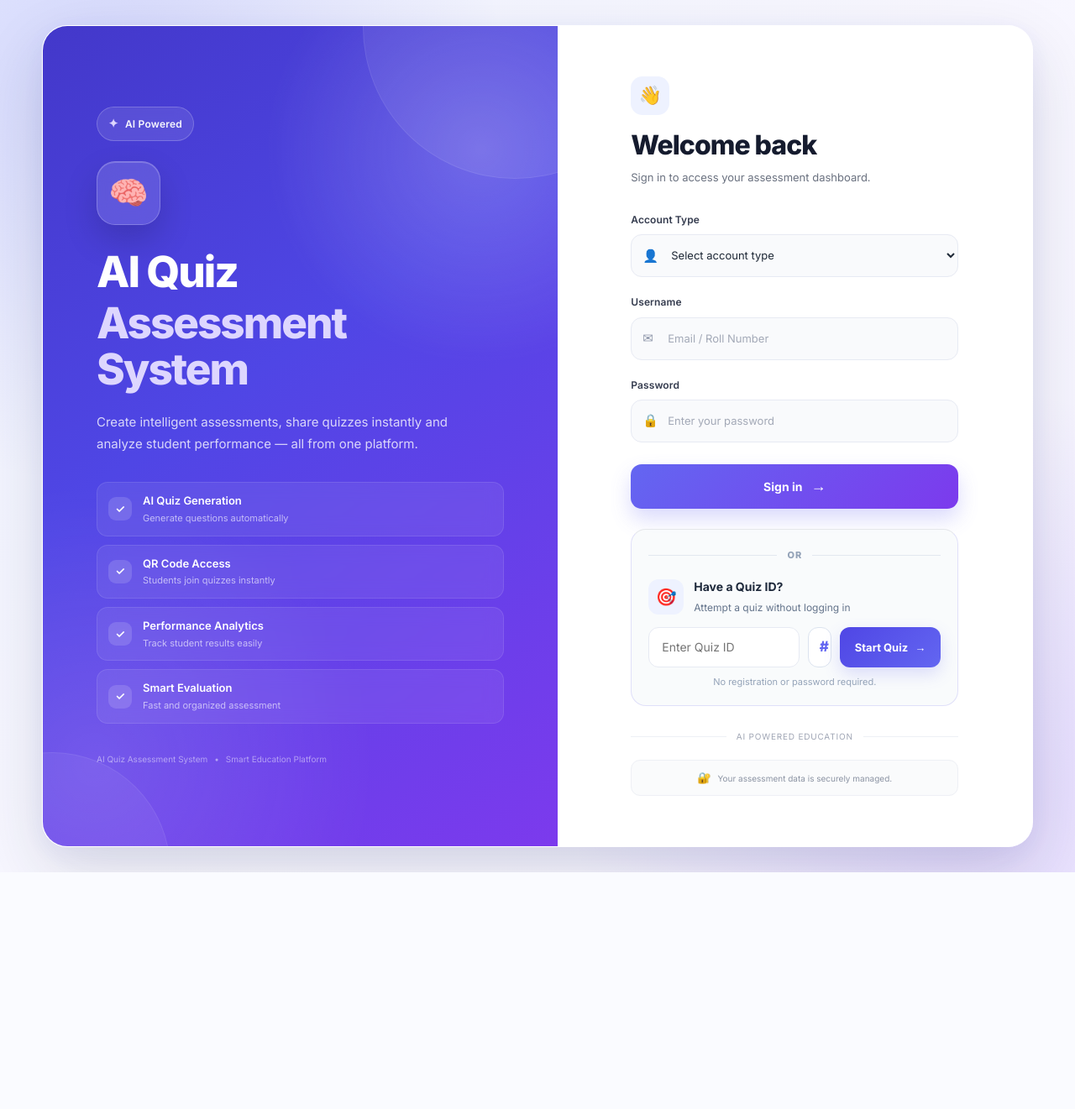
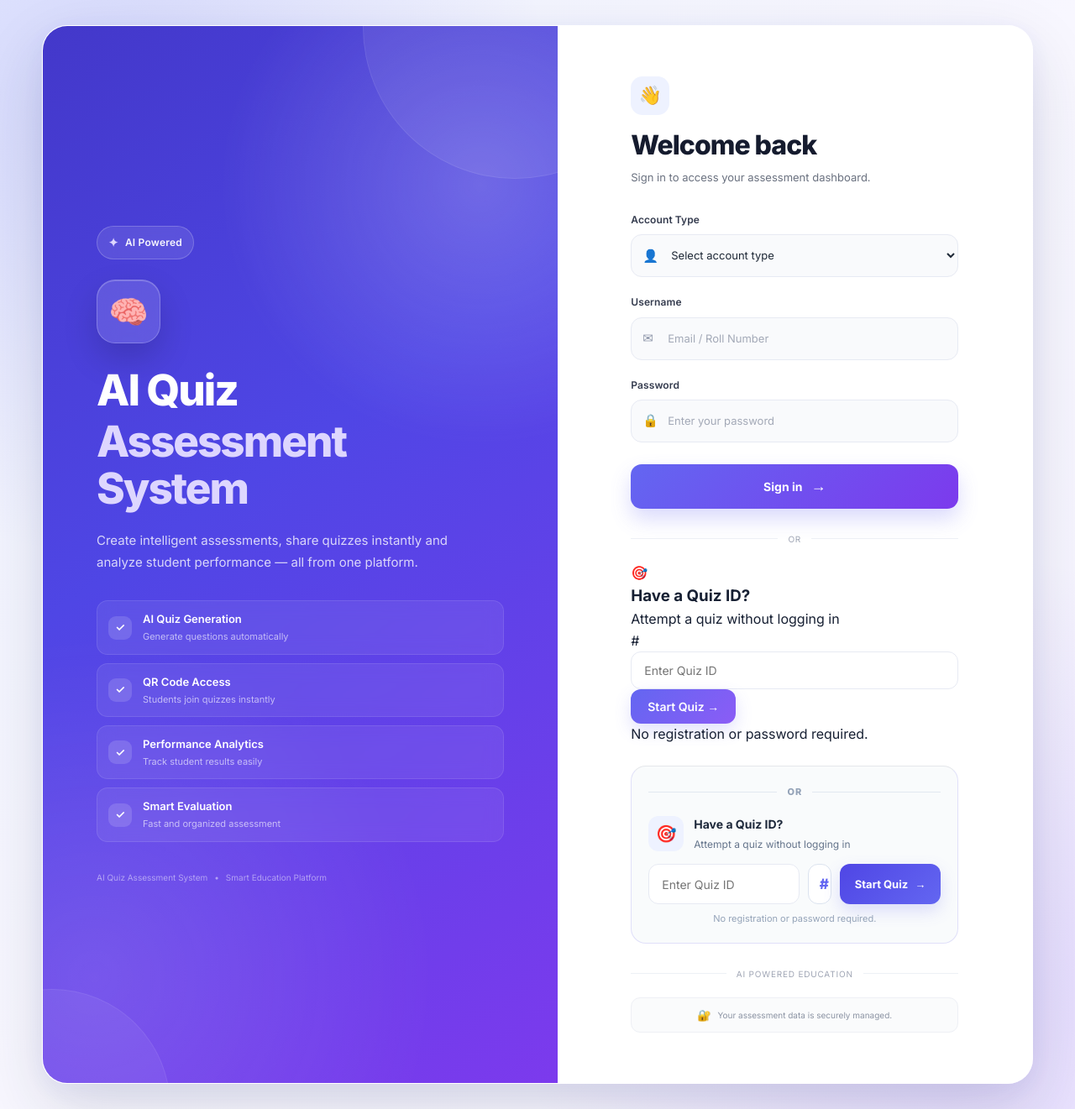
Before and after one commit to AdityaSingh0005/AI-QUIZ-ASSESSMENT-GPT-SYSTEM, a Flask app: page / in a window 1280 px wide. Shown: the whole page at 84% size. Before the commit the page ends 1039 px from the top, so only its background shows below. Run offline with Flask 3, Linux system fonts and the light colour scheme; some libraries are stand-ins or nearby versions.

Commit message:
Add direct quiz access by Quiz ID

```diff
--- a/templates/login.html
+++ b/templates/login.html
@@ -234,6 +234,76 @@
             </form>
 
 
+        <!-- =====================================================
+     GUEST QUIZ
+====================================================== -->
+
+<div class="guest-quiz-card">
+
+    <div class="login-divider">
+        <span>OR</span>
+    </div>
+
+
+    <div class="guest-quiz-header">
+
+        <div class="guest-quiz-icon">
+            🎯
+        </div>
+
+        <div>
+            <h3>
+                Have a Quiz ID?
+            </h3>
+
+            <p>
+                Attempt a quiz without logging in
+            </p>
+        </div>
+
+    </div>
+
+
+    <form
+        action="/guest_quiz"
+        method="POST"
+        class="guest-quiz-form"
+    >
+
+        <div class="guest-quiz-input-wrapper">
+
+            <span>
+                #
+            </span>
+
+            <input
+                type="number"
+                name="quiz_id"
+                placeholder="Enter Quiz ID"
+                min="1"
+                required
+            >
+
+        </div>
+
+
+        <button
+            type="submit"
+            class="guest-quiz-button">
+
+            Start Quiz
+            <span>→</span>
+
+        </button>
+
+    </form>
+
+
+    <p class="guest-quiz-note">
+        No registration or password required.
+    </p>
+
+</div>
             <!-- =====================================================
      DIRECT QUIZ ACCESS
 ====================================================== -->
```
